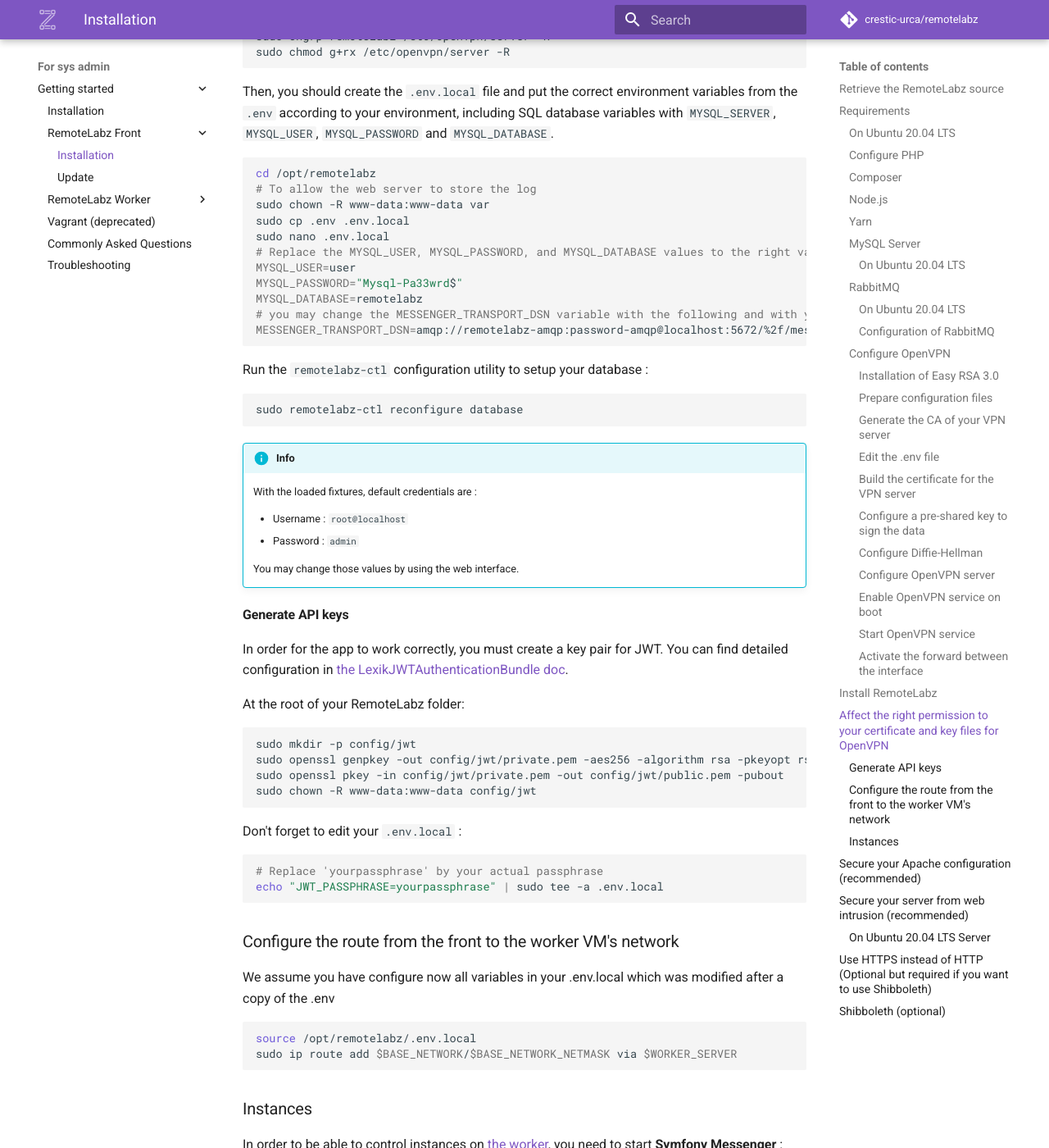
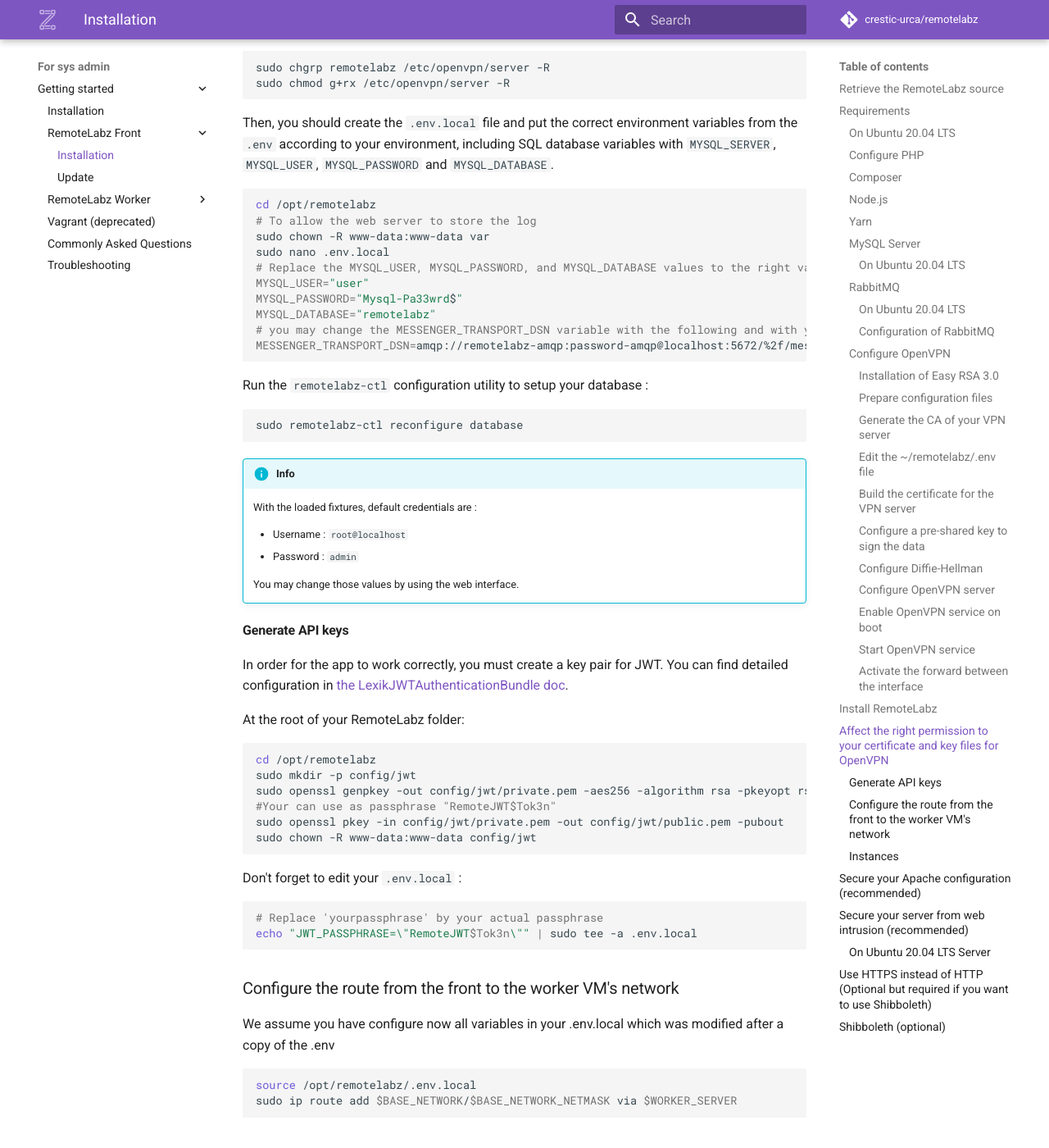
Before and after one commit to remotelabz/remotelabz-docs, an MkDocs documentation site: the page built from docs/administrators/getting-started/ubuntu-front.md, in a window 1280 px wide and 1400 px high, scrolled down 7962 px. Shown: the whole window at 82% size. Built offline with MkDocs 1.6.1 and Material for MkDocs 9.7.7, drawn with Linux system fonts in a browser that asks for light colours; comment, search, counter and statistics services are not loaded; some of the changed text lies outside the part shown.

Commit message:
install updated

````diff
--- a/docs/administrators/getting-started/ubuntu-front.md
+++ b/docs/administrators/getting-started/ubuntu-front.md
@@ -236,15 +236,16 @@ and comment the line beginning with `RANDFILE`
 ```
 Type a passphrase to secure the CA Key. For example, you can choose passphrase `R3mot3!abz-0penVPN-CA2020`
 
-####Edit the .env file
+####Edit the ~/remotelabz/.env file
 You have to add your passphrase in your `.env` RemoteLabz application. In the default `.env`, you already have the following line.
 ```bash
 SSL_CA_KEY_PASSPHRASE="R3mot3!abz-0penVPN-CA2020"
 ```
 
 ####Build the certificate for the VPN server
-Change the value of the Common Name (CN) in the vars file to now create the certificate file for your OpenVPN server
+Change the value of the Common Name (CN) in the vars file of the directory EasyRSA to now create the certificate file for your OpenVPN server
 ```bash
+cd ~/EasyRSA-3.0.8
 #File ~/EasyRSA-3.0.8/vars
 set_var EASYRSA_REQ_CN         "RemoteLabz-VPNServer"
 ```
@@ -346,12 +348,11 @@ Then, you should create the `.env.local` file and put the correct environment va
 cd /opt/remotelabz
 # To allow the web server to store the log
 sudo chown -R www-data:www-data var
-sudo cp .env .env.local
 sudo nano .env.local
-# Replace the MYSQL_USER, MYSQL_PASSWORD, and MYSQL_DATABASE values to the right value
-MYSQL_USER=user
+# Replace the MYSQL_USER, MYSQL_PASSWORD, and MYSQL_DATABASE values to the right value (refer to the MySQL configuration part above)
+MYSQL_USER="user"
 MYSQL_PASSWORD="Mysql-Pa33wrd$"
-MYSQL_DATABASE=remotelabz
+MYSQL_DATABASE="remotelabz"
 # you may change the MESSENGER_TRANSPORT_DSN variable with the following and with your credentials and server location
 MESSENGER_TRANSPORT_DSN=amqp://remotelabz-amqp:password-amqp@localhost:5672/%2f/messages
 ```
@@ -377,8 +378,10 @@ In order for the app to work correctly, you must create a key pair for JWT. You
 At the root of your RemoteLabz folder:
 
 ```bash
+cd /opt/remotelabz
 sudo mkdir -p config/jwt
 sudo openssl genpkey -out config/jwt/private.pem -aes256 -algorithm rsa -pkeyopt rsa_keygen_bits:4096
+#Your can use as passphrase "RemoteJWT$Tok3n"
 sudo openssl pkey -in config/jwt/private.pem -out config/jwt/public.pem -pubout
 sudo chown -R www-data:www-data config/jwt
 ```
@@ -387,7 +390,7 @@ Don't forget to edit your `.env.local` :
 
 ```bash
 # Replace 'yourpassphrase' by your actual passphrase
-echo "JWT_PASSPHRASE=yourpassphrase" | sudo tee -a .env.local
+echo "JWT_PASSPHRASE=\"RemoteJWT$Tok3n\"" | sudo tee -a .env.local
 ```
 
 ### Configure the route from the front to the worker VM's network
````
Also changed, not shown: other parts of docs/administrators/getting-started/ubuntu-front.md (+1 -0 lines), docs/administrators/getting-started/ubuntu-worker.md (+1 -2 lines).
